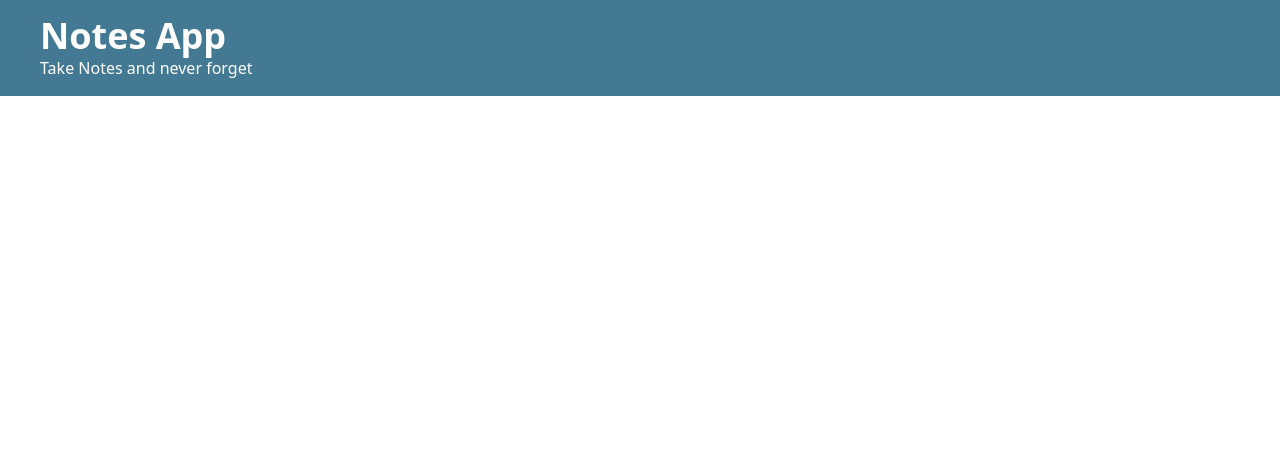
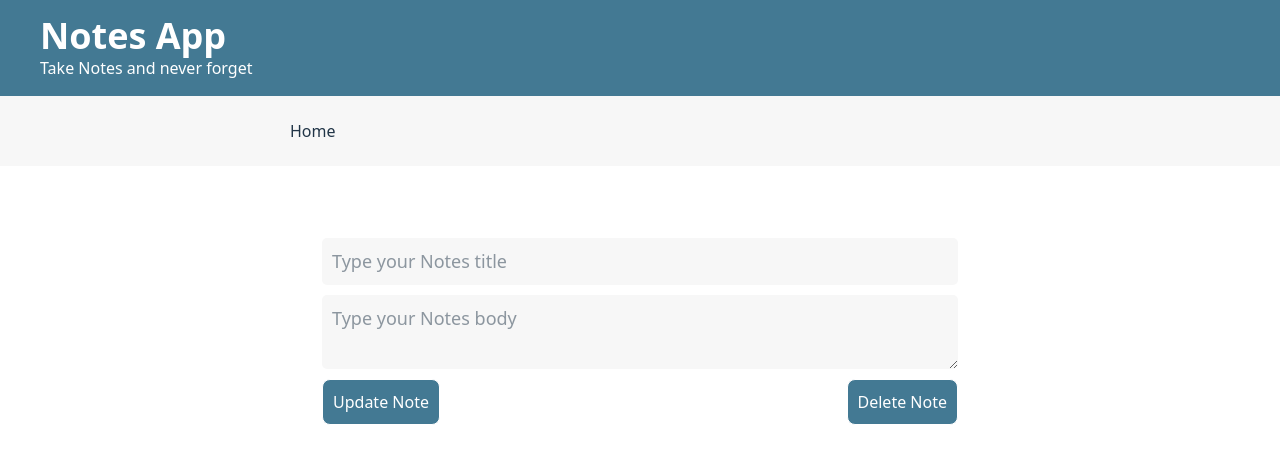
Before and after one commit to Aamna272/Notes-App, a React (Vite) app: page /notes/1 in a window 1280 px wide. Shown: the top 464 px of the page. Built offline with nearby package versions, Linux system fonts and the light colour scheme.

Commit message:
update and delete notes feature added

```diff
--- a/src/Add.jsx
+++ b/src/Add.jsx
@@ -9,7 +9,6 @@ export default function Add() {
   const [title, setTitle] = useState("");
   const [body, setBody] = useState("");
   const navigate = useNavigate();
-
   const { addNote } = useContext(NotesContext);
   const handleSubmit = (e) => {
     e.preventDefault();
--- a/src/App.jsx
+++ b/src/App.jsx
@@ -2,6 +2,7 @@ import Navbar from "./Navbar";
 import Home from "./Home";
 import { BrowserRouter, Route, Router, Routes } from "react-router-dom";
 import Add from "./Add";
+import NoteDetails from "./NoteDetails";
 function App() {
   return (
     <BrowserRouter>
@@ -11,6 +12,7 @@ function App() {
           <Routes>
             <Route path="/" element={<Home />}></Route>
             <Route path="/add" element={<Add />}></Route>
+            <Route path="/notes/:id" element={<NoteDetails />}></Route>
           </Routes>
         </div>
       </div>
--- /dev/null
+++ b/src/NoteDetails.jsx
@@ -0,0 +1,85 @@
+import React, { useContext, useEffect, useState } from "react";
+import { useParams, useNavigate, Link } from "react-router-dom";
+import { NotesContext } from "./NotesContext";
+export default function NoteDetails() {
+  const { notes, updateNote, deleteNote } = useContext(NotesContext);
+
+  const [title, setTitle] = useState("");
+  const [body, setBody] = useState("");
+  const { id } = useParams();
+  const navigate = useNavigate();
+
+  const note = notes.find((n) => n.id === Number(id));
+
+  useEffect(() => {
+    if (note) {
+      setTitle(note.title);
+      setBody(note.body);
+    }
+  }, [note]);
+
+  const handleSubmit = (e) => {
+    e.preventDefault();
+
+    updateNote(note.id, title, body);
+    navigate("/");
+  };
+
+  const handleDelete = () => {
+    deleteNote(note.id);
+    navigate("/");
+  };
+  return (
+    <div className="note-details">
+      <div className=" bg-[#F7F7F7] w-full flex items-center min-h-17.5 p-2.5">
+        <div className="max-w-175 flex w-full gap-5 mx-auto justify-between">
+          <Link to="/">
+            <p className="text-16px hover:text-[#437993] cursor-pointer">
+              Home
+            </p>
+          </Link>
+          <h1 className="text-18px"></h1>
+        </div>
+      </div>
+      <div className="flex mx-auto flex-col max-w-175 w-full gap-4 mt-5 p-4">
+        <form onSubmit={handleSubmit}>
+          <div className="flex mx-auto flex-col max-w-175 w-full gap-2.5  mt-5 p-4">
+            <input
+              required
+              type="text"
+              value={title}
+              placeholder="Type your Notes title"
+              className=" max-w-175 w-full p-2.5 bg-[#F7F7F7] text-[18px] rounded-[5px]"
+              onChange={(e) => setTitle(e.target.value)}
+            />
+            <textarea
+              required
+              placeholder="Type your Notes body"
+              name=""
+              id=""
+              value={body}
+              className=" max-w-175 w-full  max-h-250 h-full  p-2.5 bg-[#F7F7F7] text-[18px] rounded-[5px]"
+              onChange={(e) => setBody(e.target.value)}
+            ></textarea>
+            <div className="flex justify-between">
+              <button
+                id="updateNoteBtn"
+                className=" border rounded-lg hover:bg-black  p-2.5 bg-[#437993] text-white cursor-pointer"
+              >
+                Update Note
+              </button>
+              <button
+                id="deleteNoteBtn"
+                onClick={handleDelete}
+                type="button"
+                className=" border rounded-lg hover:bg-black  p-2.5 bg-[#437993] text-white cursor-pointer"
+              >
+                Delete Note
+              </button>
+            </div>
+          </div>
+        </form>
+      </div>
+    </div>
+  );
+}
--- a/src/NotesContext.jsx
+++ b/src/NotesContext.jsx
@@ -20,9 +20,16 @@ export const NotesProvider = ({ children }) => {
     };
     setNotes((prev) => [...prev, newNote]);
   };
-
+  const deleteNote = (id) => {
+    setNotes((prev) => prev.filter((note) => note.id !== id));
+  };
+  const updateNote = (id, title, body) => {
+    setNotes((prev) =>
+      prev.map((note) => (note.id === id ? { ...note, title, body } : note)),
+    );
+  };
   return (
-    <NotesContext.Provider value={{ notes, addNote }}>
+    <NotesContext.Provider value={{ notes, addNote, deleteNote, updateNote }}>
       {children}
     </NotesContext.Provider>
   );
--- a/src/NotesList.jsx
+++ b/src/NotesList.jsx
@@ -1,17 +1,21 @@
 import React from "react";
+import { Link } from "react-router-dom";
 
 export default function NotesList({ notes }) {
   return (
     <div>
-      <div className=" max-w-175 flex w-full flex-col gap-2.5 mx-auto mt-5">
+      <div className="max-w-175 flex w-full flex-col gap-2.5 mx-auto mt-5">
         {notes.map((note) => (
-          <div
-            className=" flex cursor-pointer flex-col gap-2.5  bg-[#F7F7F7] p-2.5 max-"
+          <Link
+            to={`/notes/${note.id}`} // ✅ correct route
             key={note.id}
+            className="block"
           >
-            <h1>{note.title}</h1>
-            <h1>Last edited :{note.id}</h1>
-          </div>
+            <div className="flex cursor-pointer flex-col gap-2.5 bg-[#F7F7F7] p-2.5 rounded-lg hover:bg-[#eaeaea] transition">
+              <h1 className="text-[18px] font-semibold">{note.title}</h1>
+              <p className="text-[14px] text-gray-500">Click to view / edit</p>
+            </div>
+          </Link>
         ))}
       </div>
     </div>
```
